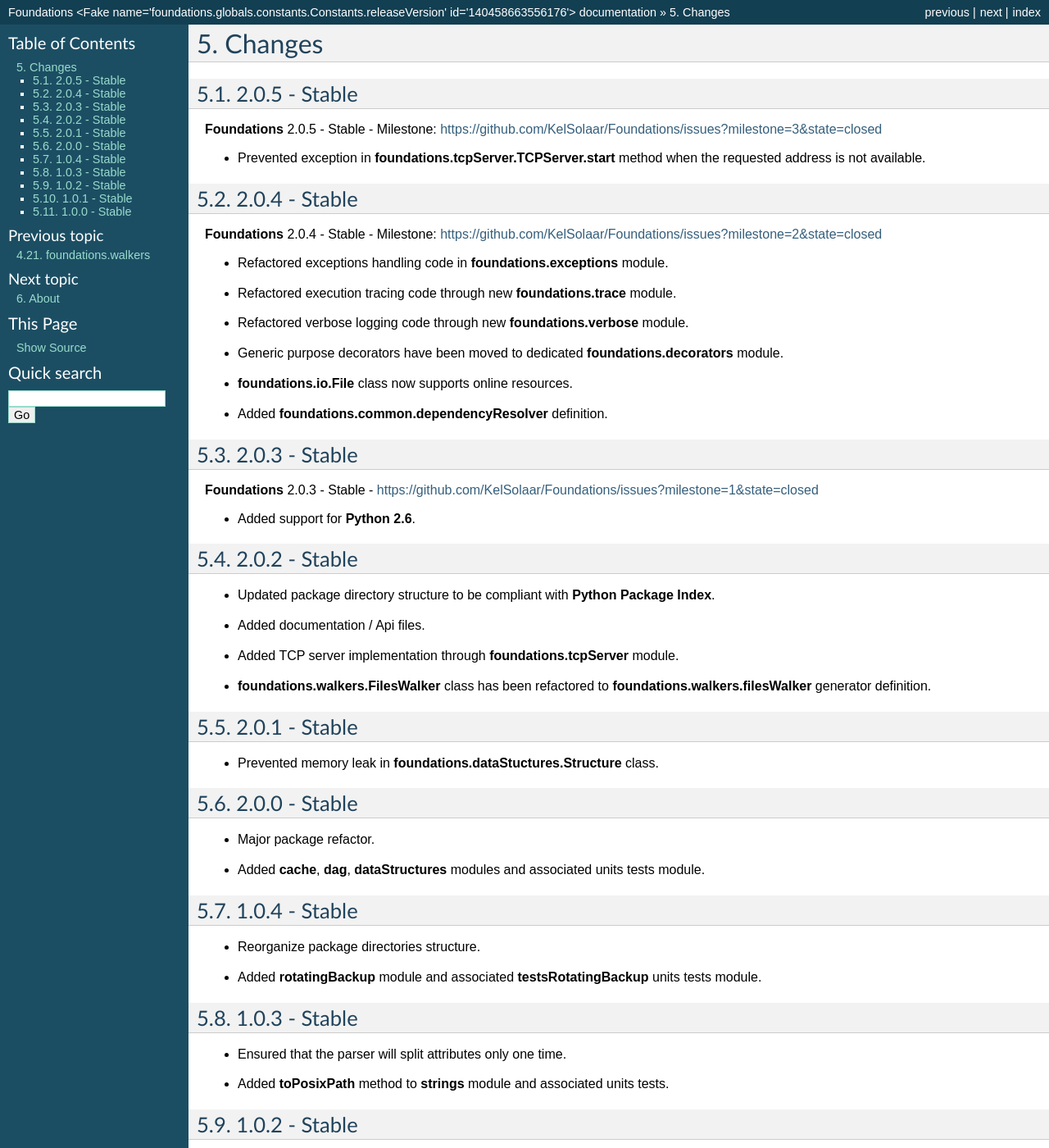
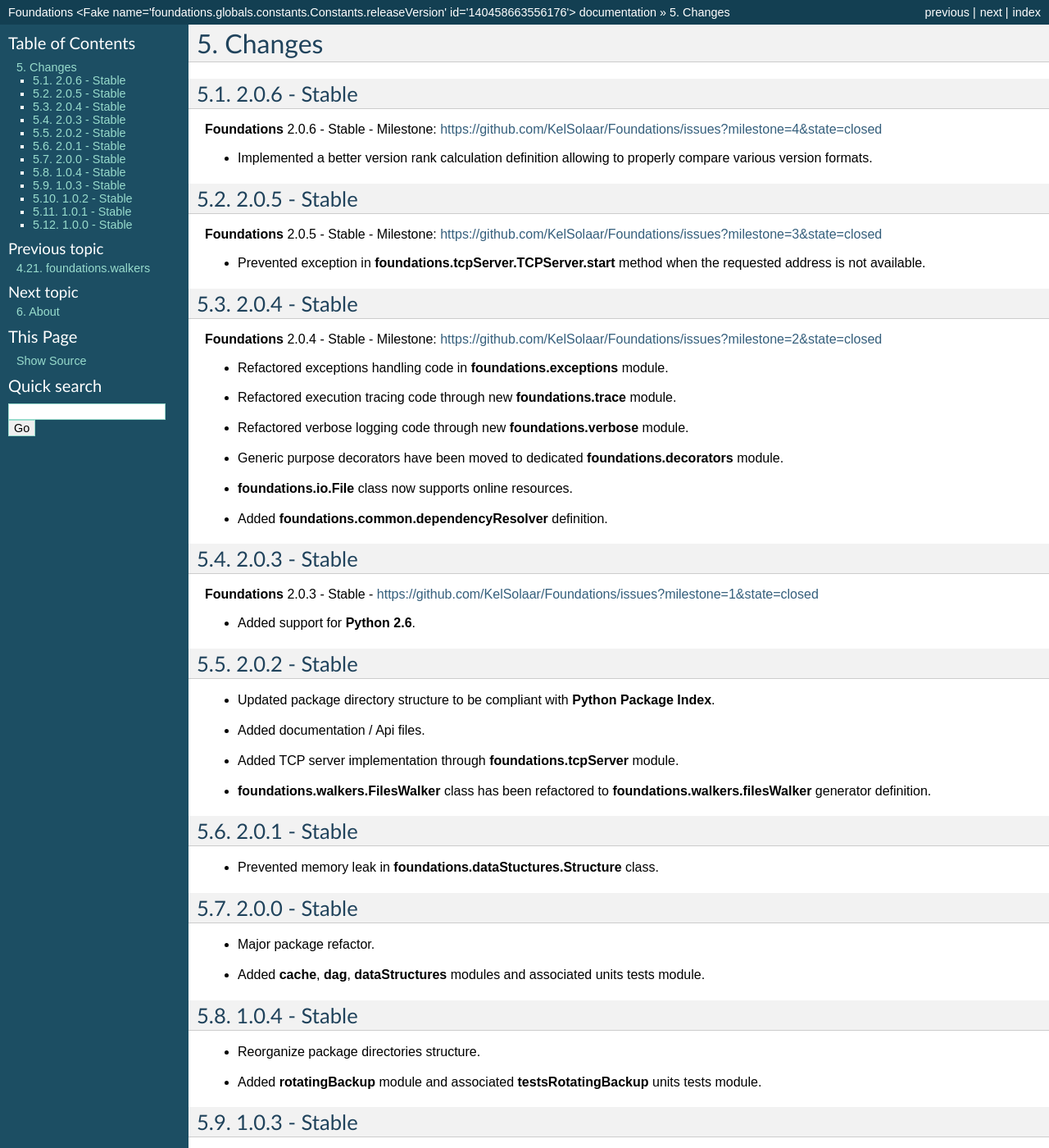
Before and after one commit to KelSolaar/Foundations, a Sphinx documentation site: the page built from docs/sphinx/source/resources/pages/changes.rst, in a window 1280 px wide and 1400 px high. Shown: the whole window at 82% size. Built offline with Sphinx 7.4.7, drawn with Linux system fonts in a browser that asks for light colours; some of the changed text lies outside the part shown.

Commit message:
Update documentation / help files.

```diff
--- a/docs/help/Foundations_Manual.html
+++ b/docs/help/Foundations_Manual.html
@@ -269,7 +269,10 @@
 			<div class="section" id="id6">
 				<h1>
 					<span class="target" id="changes">Changes</span>
-				</h1><br />
+				</h1>
+				<p>
+					<strong>Foundations</strong> Changes file is available here: <a class="reference external" href="http://thomasmansencal.com/Sharing/Foundations/Changes/Changes.html">Foundations - Changes</a>
+				</p><br />
 				<!-- .about -->
 			</div>
 			<div class="section" id="id7">
--- a/docs/help/Foundations_Manual.rst
+++ b/docs/help/Foundations_Manual.rst
@@ -175,6 +175,8 @@
 _`Changes`
 ==========
 
+**Foundations** Changes file is available here: `Foundations - Changes <http://thomasmansencal.com/Sharing/Foundations/Changes/Changes.html>`_
+
 .. raw:: html
 
     <br/>
--- a/docs/sphinx/source/resources/pages/api/foundations.common.rst
+++ b/docs/sphinx/source/resources/pages/api/foundations.common.rst
@@ -17,6 +17,8 @@
 
 .. autofunction:: orderedUniqify
 
+.. autofunction:: unpackDefault
+
 .. autofunction:: pathExists
 
 .. autofunction:: getFirstItem
--- a/docs/sphinx/source/resources/pages/changes.rst
+++ b/docs/sphinx/source/resources/pages/changes.rst
@@ -1,5 +1,12 @@
 Changes
 =======
+
+2.0.6 - Stable
+--------------
+
+| **Foundations** 2.0.6 - Stable - Milestone: https://github.com/KelSolaar/Foundations/issues?milestone=4&state=closed
+
+-  Implemented a better version rank calculation definition allowing to properly compare various version formats.
 
 2.0.5 - Stable
 --------------
```
